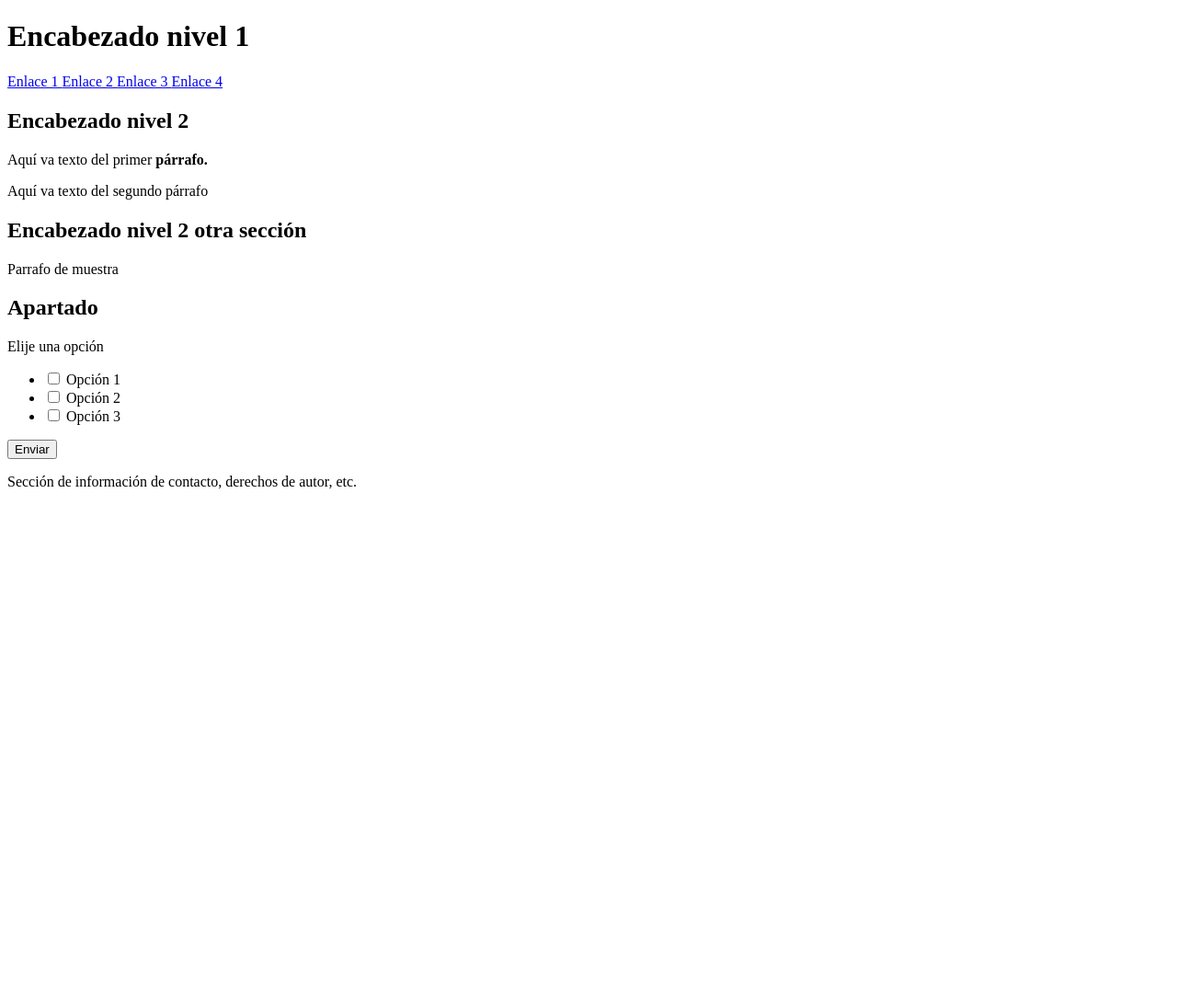
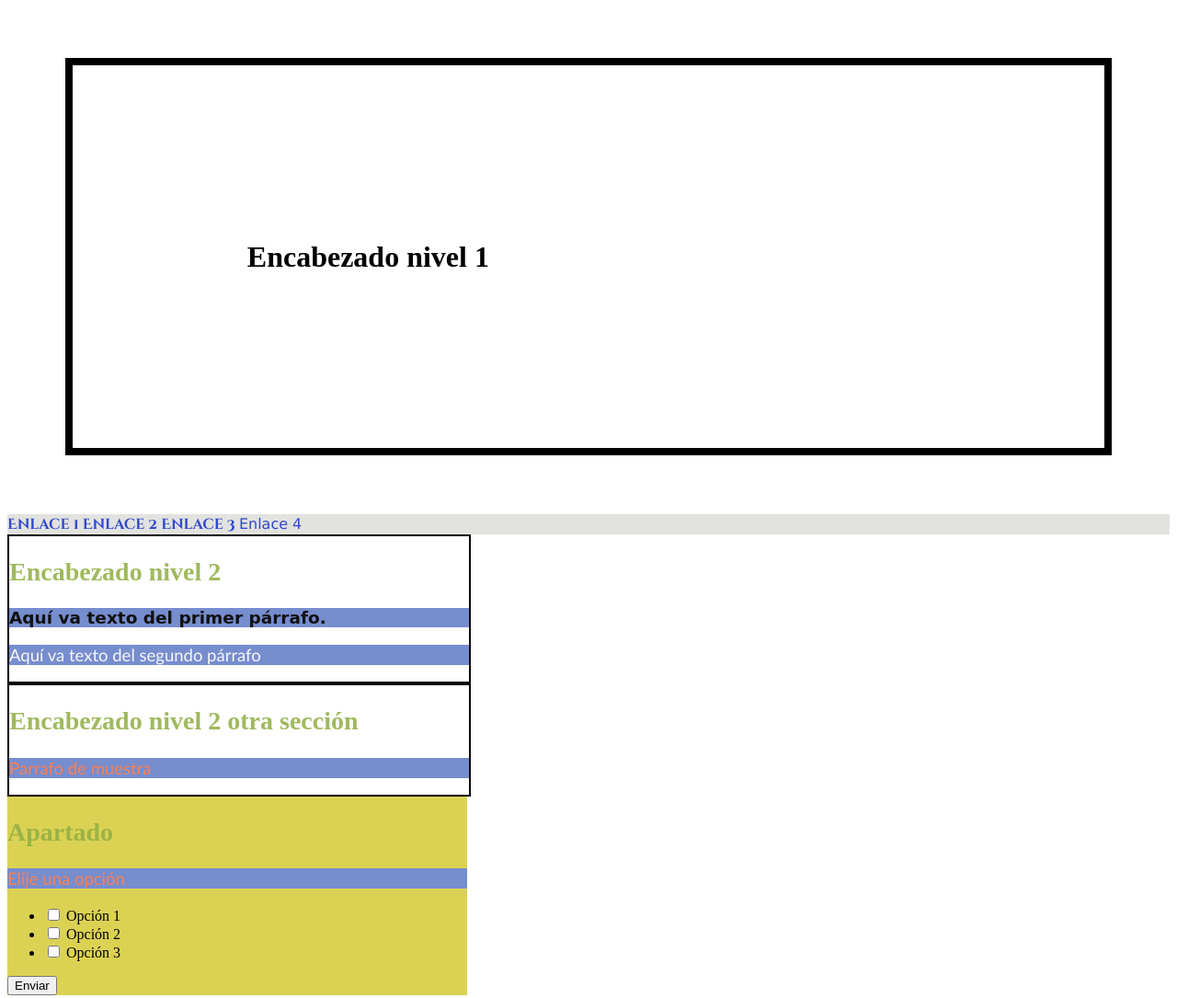
Before and after one commit to Scott1912/lenguajeHTML, a plain HTML site: page index.html in a window 1280 px wide. Shown: the top 1085 px of the page at 92% size. Before the commit the page ends 800 px from the top, so only its background shows below. Drawn offline with Linux system fonts and the light colour scheme; a web font is replaced by a local one.

Commit message:
Se agrego estilo

```diff
--- a/index.html
+++ b/index.html
@@ -3,22 +3,85 @@
 <head>
     <meta charset="UTF-8">
     <title>Actividad "Lenguaje HTML"</title>
+    <style>
+        @import url('https://fonts.googleapis.com/css2?family=Comic+Neue:ital,wght@1,700&display=swap');
+        @import url('https://fonts.googleapis.com/css2?family=Cinzel+Decorative:wght@700&family=Comforter+Brush&family=Comic+Neue:ital,wght@1,700&display=swap');
+
+        p{
+            color:rgb(248, 245, 245);
+            font-size: 18.5px;
+            font-family: 'Trebuchet MS';
+            background-color: rgb(118, 141, 206);
+
+        }
+        h2{
+            color: rgba(144, 173, 65, 0.856);
+            font-size:28px;
+
+        }
+        a{
+            color:rgb(49, 72, 204);
+            font-family:'Franklin Gothic Medium';
+            margin: red;
+            text-decoration: none;
+
+
+        }
+        aside{
+            background-color:rgb(219, 210, 84);
+            display:inline-block;
+            width: 500px;
+        }
+        nav{
+            background-color:rgb(226, 226, 223);
+            height: 10%;
+
+        }
+        #prueba{
+            color:rgb(17, 17, 17);
+            font-family: 'Comic Brush', cursive;
+            font-weight: 700;
+        }
+        .p2{
+            color:coral;
+
+        }
+        .enlace1{
+            font-family: 'Cinzel Decorative', cursive;
+        }
+        #enlace2{
+            font-family: 'Verdana';
+        }
+        h1{
+            border-style:solid;
+            border-width:8px;
+            border-color: black;
+            padding: 15%;
+            margin: 5%;
+        }
+        section{
+            border-style:solid;
+            border-width:2px;
+            border-color: black;
+            width: 500px;
+        }
+    </style>
 
 </head>
 <body>
     <header>
         <h1>Encabezado nivel 1</h1>
         <nav>
-            <a href="https://www.monsterhunter.com/rise/es/" target="blank">
+            <a href="https://www.monsterhunter.com/rise/es/" target="blank" class="enlace1">
                 Enlace 1
             </a>
-            <a href="https://game.capcom.com/residentevil/en/" target="blank">
+            <a href="https://game.capcom.com/residentevil/en/" target="blank" class="enlace1">
               Enlace 2
             </a>
-            <a href="https://www.webtoons.com/es/fantasy/tower-of-god/list?title_no=1718&page=1" target="blank">
+            <a href="https://www.webtoons.com/es/fantasy/tower-of-god/list?title_no=1718&page=1" target="blank" class="enlace1">
                 Enlace 3
             </a>
-            <a href="https://github.com/" target="blank">
+            <a href="https://github.com/" target="blank" id="enlace2">
                 Enlace 4
             </a>
         </nav>
@@ -26,7 +89,7 @@
     <main>
         <section>
             <h2>Encabezado nivel 2 </h2>
-            <p>
+            <p id="prueba">
                 Aquí va texto del primer <strong> párrafo.</strong>
             </p>
             <p>
@@ -35,12 +98,12 @@
         </section>
         <section>
             <h2>Encabezado nivel 2 otra sección</h2>
-            <p> Parrafo de muestra</p>
+            <p class="p2"> Parrafo de muestra</p>
         </section>
     </main>
     <aside>
         <h2>Apartado</h2>
-        <p> Elije una opción</p>
+        <p class="p2"> Elije una opción</p>
         <form>
             <ul>
                 <li>
```
